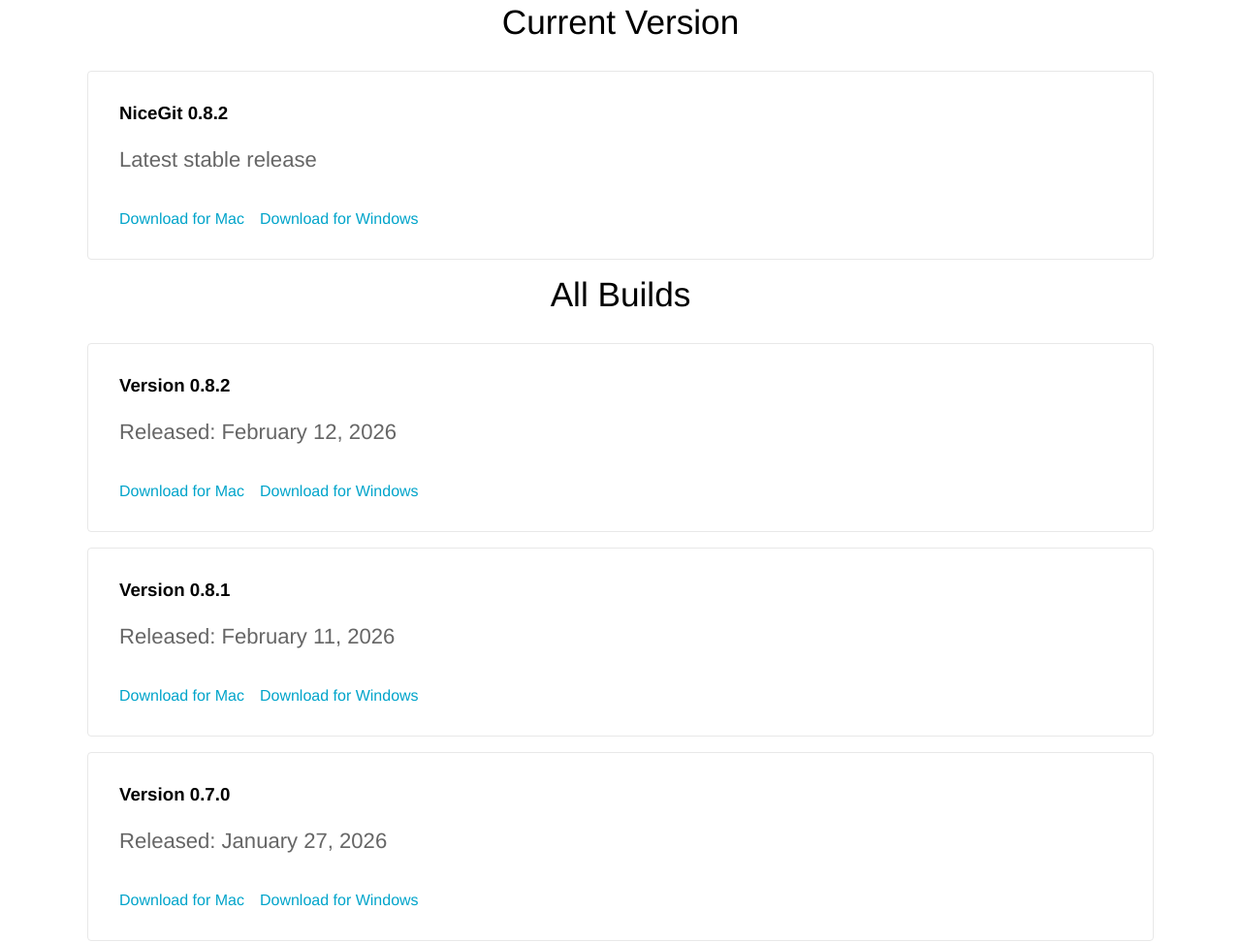
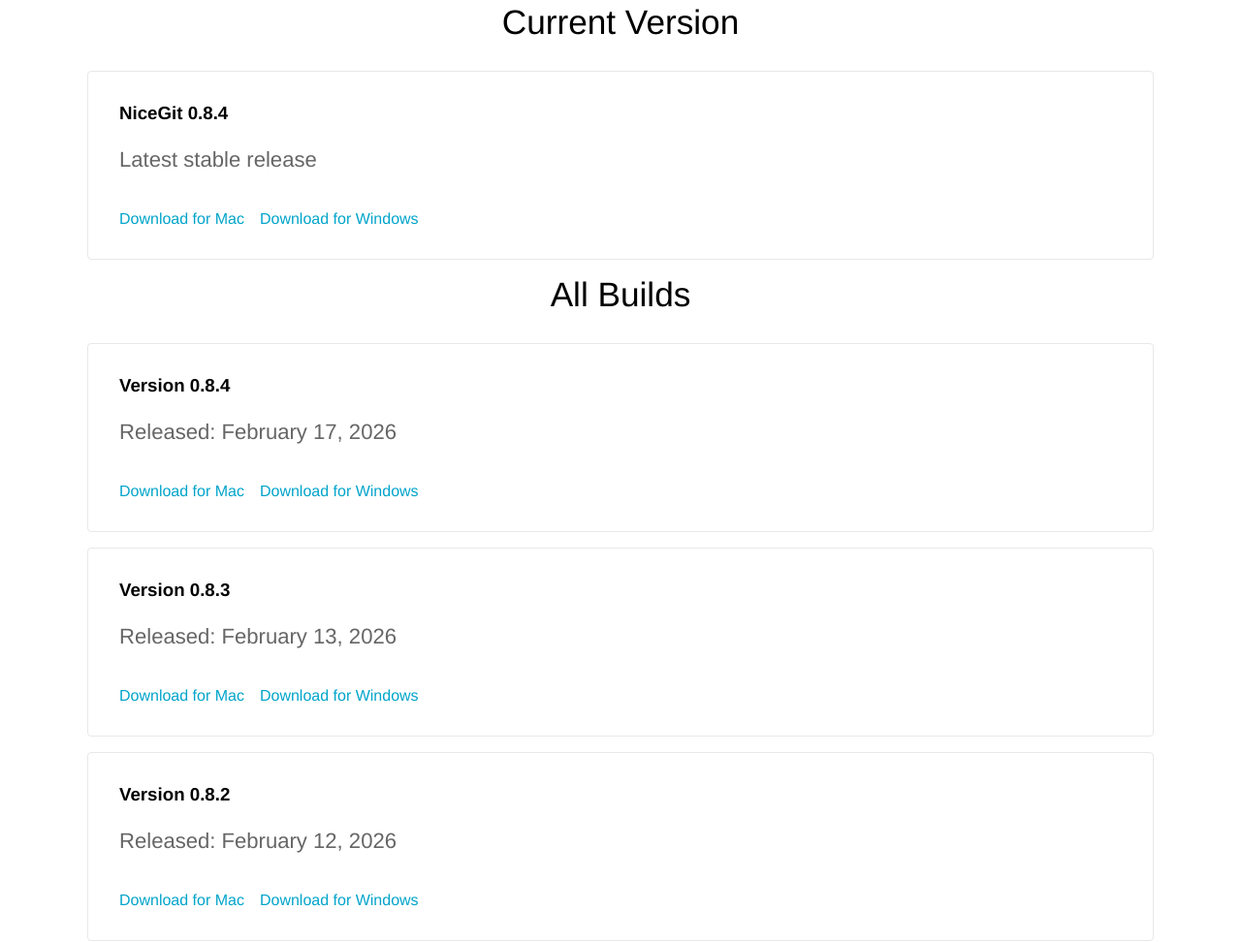
Before and after one commit to NiceGitTeam/Web, a Jekyll site: the page built from downloads.html, in a window 1280 px wide and 1400 px high. Shown: the part 393-1365 px from the top of the window at 97% size. Built offline with Jekyll 4.4.1, drawn with Linux system fonts in a browser that asks for light colours; comment, search, counter and statistics services are not loaded.

Commit message:
Downloads v0.8.4

```diff
--- a/_config.yml
+++ b/_config.yml
@@ -154,4 +154,12 @@
       mac_filename: "NiceGit-0.8.2-universal.dmg"
       windows_filename: "NiceGit-0.8.2 Setup.exe"
       date: "2026-02-12"
-  current_version: "0.8.2"
+    - version: "0.8.3"
+      mac_filename: "NiceGit-0.8.3-universal.dmg"
+      windows_filename: "NiceGit-0.8.3 Setup.exe"
+      date: "2026-02-13"
+    - version: "0.8.4"
+      mac_filename: "NiceGit-0.8.4-universal.dmg"
+      windows_filename: "NiceGit-0.8.4 Setup.exe"
+      date: "2026-02-17"
+  current_version: "0.8.4"
```
Also changed, not shown: docs/installation.md (+0 -4 lines).
